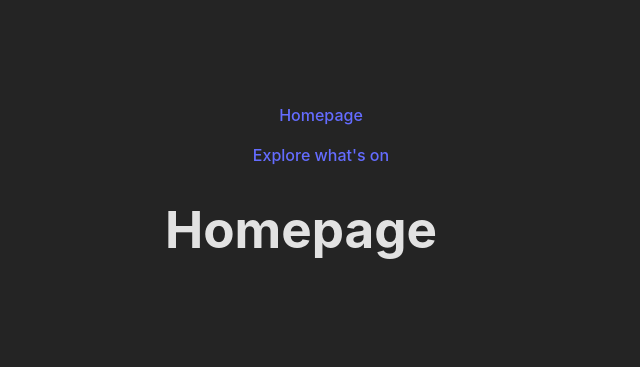
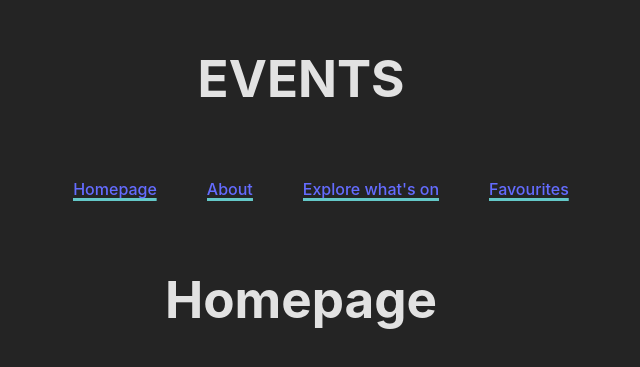
Before and after one commit to Marylkax/Event-App, a React (Create React App) app in the folder r-toolkit-event-app/: page / in a window 1280 px wide. Shown: the part 211-578 px from the top of the page, without its empty margins (339-979 px from the left). Built offline with nearby package versions, Linux system fonts and the light colour scheme.

Commit message:
Added individual pages for each event

```diff
--- a/r-toolkit-event-app/src/App.jsx
+++ b/r-toolkit-event-app/src/App.jsx
@@ -3,17 +3,22 @@ import { useState, useEffect } from "react";
 import { Route, Routes, Link } from "react-router-dom";
 
 import axios from "axios";
-import "./App.css";
-import Navbar from "./Components/Navbar";
+
 import Eventlist from "./Components/Eventlist";
 import Searchbar from "./Components/Searchbar";
 import Home from "./Home";
 import Listings from "./Listings";
+import About from "./About";
+import Favourites from "./Favourites";
+import EventDetails from "./Components/EventDetails";
 
 function App() {
   return (
     <>
-      <nav className="pagenav">
+      {" "}
+      <div className="navbarcontainer">
+        <h1>EVENTS</h1>
+        <nav className="navbarlinks">
           <ul>
             <li>
               <Link to="/">Homepage</Link>
@@ -21,13 +26,31 @@ function App() {
           </ul>
           <ul>
             <li>
+              <Link to="/about">About</Link>
+            </li>
+          </ul>
+          <ul>
+            <li>
               <Link to="/listings">Explore what's on</Link>
             </li>
           </ul>
+          <ul>
+            <li>
+              <Link to="/favourites">Favourites</Link>
+            </li>
+          </ul>
         </nav>
+      </div>
       <Routes>
         <Route exact path="/" element={<Home />}></Route>
+        <Route exact path="/about" element={<About />}></Route>
         <Route exact path="/listings" element={<Listings />}></Route>
+        <Route exact path="/favourites" element={<Favourites />}></Route>
+        <Route
+          exact
+          path="/eventDetails/:eventId"
+          element={<EventDetails />}
+        ></Route>
       </Routes>
     </>
   );
```
Lines whose indentation alone changed are shown as unchanged.
